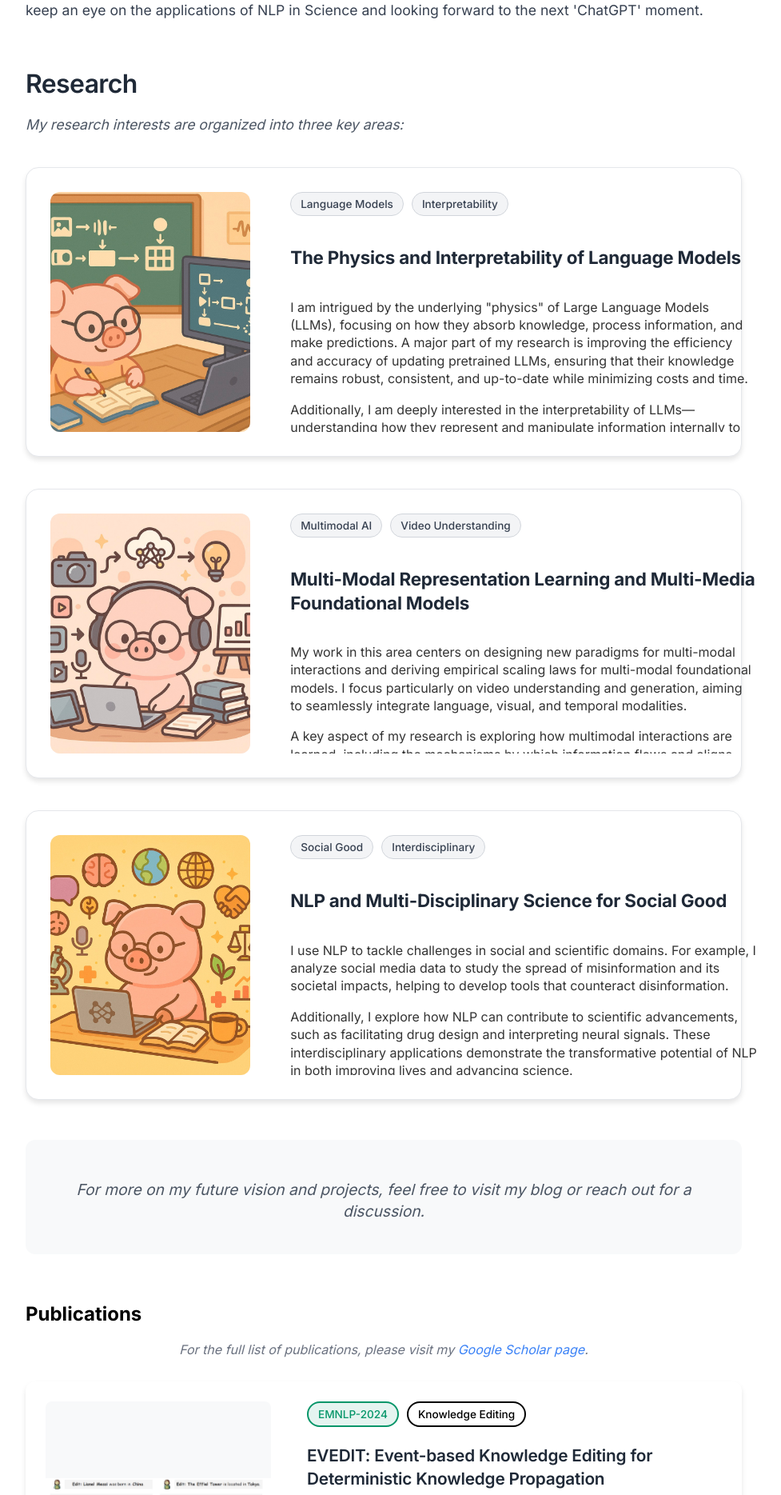
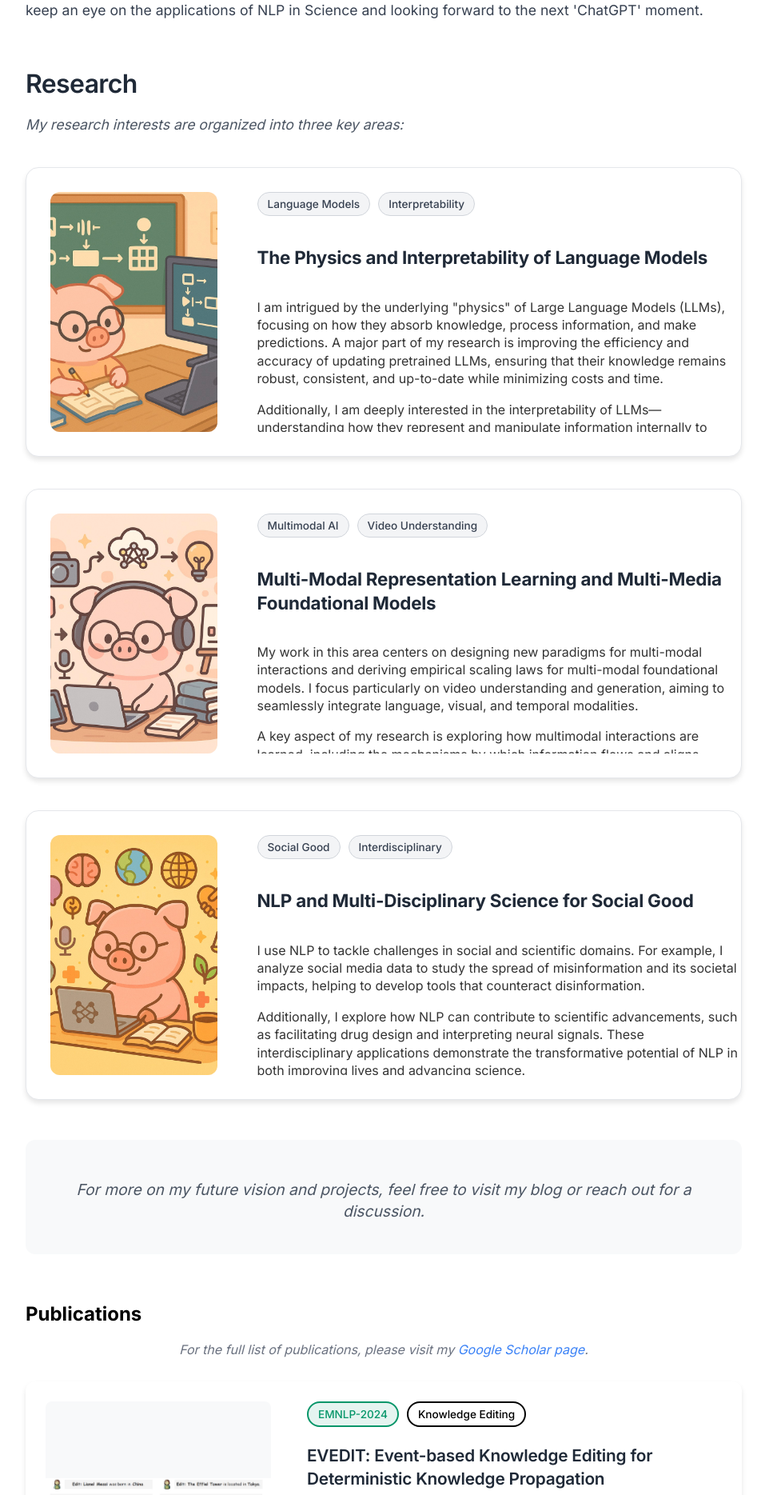
Before and after one commit to Lumos-Jiateng/Lumos-Jiateng.github.io, a Jekyll site: the page built from index.html, in a window 1280 px wide. Shown: the part 659-2528 px from the top of the page at 80% size, without its empty margins (160-1137 px from the left). Built offline with Jekyll 4.4.1, drawn with Linux system fonts in a browser that asks for light colours.

Commit message:
Fix text overflow issues: reduce Research image size, prevent text overflow in Research and Publications

```diff
--- a/css/main.css
+++ b/css/main.css
@@ -87,7 +87,7 @@ ul.posts li {
 }
 
 .research-image {
-    flex: 0 0 30%;
+    flex: 0 0 25%;
     height: 100%;
     border-radius: 12px;
     overflow: hidden;
@@ -110,13 +110,14 @@ ul.posts li {
 }
 
 .research-content {
-    flex: 0 0 70%;
+    flex: 0 0 75%;
     padding-left: 20px;
     display: flex;
     flex-direction: column;
     justify-content: flex-start;
     overflow-y: auto;
     max-height: 100%;
+    box-sizing: border-box;
 }
 
 /* Custom scrollbar for research content */
@@ -168,11 +169,15 @@ ul.posts li {
 .research-description {
     color: #4b5563;
     line-height: 1.6;
+    overflow: hidden;
+    word-wrap: break-word;
 }
 
 .research-description p {
     margin-bottom: 15px;
     font-size: 1em;
+    word-wrap: break-word;
+    overflow-wrap: break-word;
 }
 
 .research-footer {
@@ -239,6 +244,9 @@ ul.posts li {
 .publication-content {
     flex: 0 0 66.667%;
     padding-left: 20px;
+    box-sizing: border-box;
+    overflow: hidden;
+    word-wrap: break-word;
 }
 
 .publication-tags {
```
